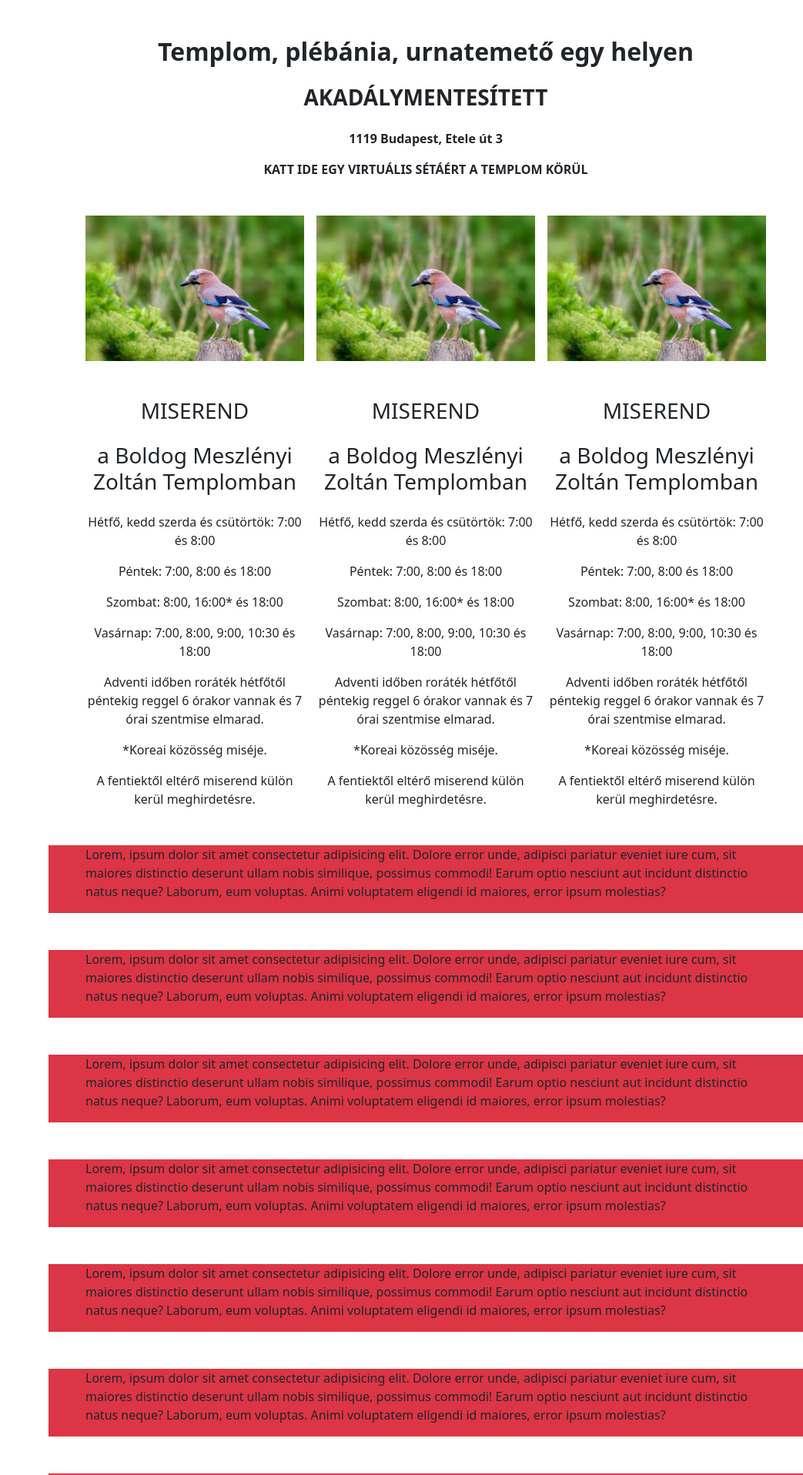
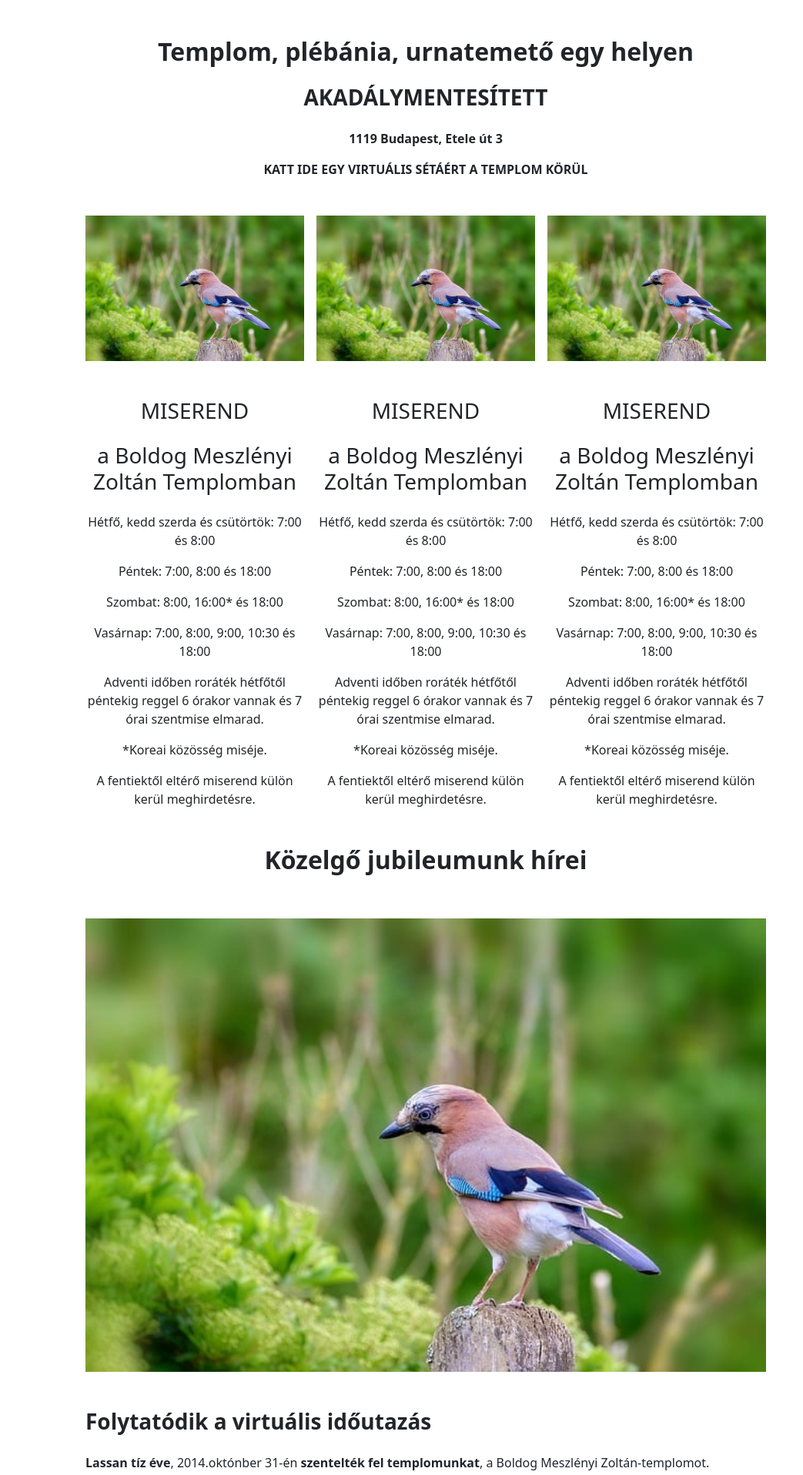
Before and after one commit to TKorsos/php-plebania, a PHP site: template views/kezdolap.php in a window 1280 px wide. Shown: the part 800-2716 px from the top of the page at 77% size, without its empty margins (237-1280 px from the left). Run offline with PHP 8.4, Linux system fonts and the light colour scheme; the template is opened without the code that fills it, so the values that code supplies are empty.

Commit message:
tartalmi-sav-jubileumi-megemlekezes-section

```diff
--- a/views/kezdolap.php
+++ b/views/kezdolap.php
@@ -141,6 +141,66 @@
                     </article>
                 </section>
 
+                <section class="px-3 px-md-5 text-center d-flex flex-column gap-5">
+                    <article class="d-flex flex-column gap-5">
+                        <!-- h2 -> 44.4px? -->
+                        <h2>
+                            <strong>Közelgő jubileumunk hírei</strong>
+                        </h2>
+                        <div>
+                            <picture>
+                                <img src="./assets/imgs/pics/minta.jpg" alt="szajkó" class="w-100">
+                            </picture>
+                        </div>
+                    </article>
+                    <article class="d-flex flex-column gap-3 text-start">
+                        <!-- h3 -> 2.5rem? -->
+                        <h3>
+                            <strong>Folytatódik a virtuális időutazás</strong>
+                        </h3>
+                        <div>
+                            <p>
+                                <strong>Lassan tíz éve</strong>, 2014.októnber 31-én <strong>szentelték fel templomunkat</strong>, a Boldog Meszlényi Zoltán-templomot.
+                            </p>
+                            <p>
+                                Ebből az alkalomból egy <strong>virtuális időutazást indítottunk</strong> honlapunkon.
+                            </p>
+                            <p>
+                                <strong>Itt az első videó:</strong>
+                            </p>
+                            <div class="d-flex justify-content-center text-center">
+                                <div class="w-75 h-75">
+                                    <iframe class="w-100" height="600" src="//www.youtube-nocookie.com/embed/0Jvt5U8YTAE?wmode=opaque" title="" frameborder="0" allowfullscreen="1" loading="lazy"></iframe>
+                                </div>
+                            </div>
+                        </div>
+                    </article>
+                    <article class="d-flex flex-column gap-3">
+                        <!-- h3 -> 2.5rem? -->
+                        <h3>
+                            <strong>Virtuális időutazás</strong>
+                        </h3>
+                        <div>
+                            <p>
+                                <strong>Lassan tíz éve</strong>, 2014.októnber 31-én <strong>szentelték fel templomunkat</strong>, a Boldog Meszlényi Zoltán-templomot.
+                            </p>
+                            <p>
+                                Ebből az alkalomból egy <strong>virtuális időutazást indítottunk</strong> honlapunkon.
+                            </p>
+                            <p>
+                                <strong>Itt a második videó:</strong>
+                            </p>
+                            <div class="d-flex justify-content-center text-center">
+                                <div class="w-75 h-75">
+                                    <iframe class="w-100" height="600" src="//www.youtube-nocookie.com/embed/ZVUfgbklIsU?wmode=opaque" title="" frameborder="0" allowfullscreen="1" loading="lazy"></iframe>
+                                </div>
+                            </div>
+                        </div>
+                    </article>
+                </section>
+
+                <!-- következő section Emlékkönyv ajándékba? -->
+
                 <?php
                     for($i = 1; $i <= 10; ++$i) {
                         // bg-danger törölni!
```
